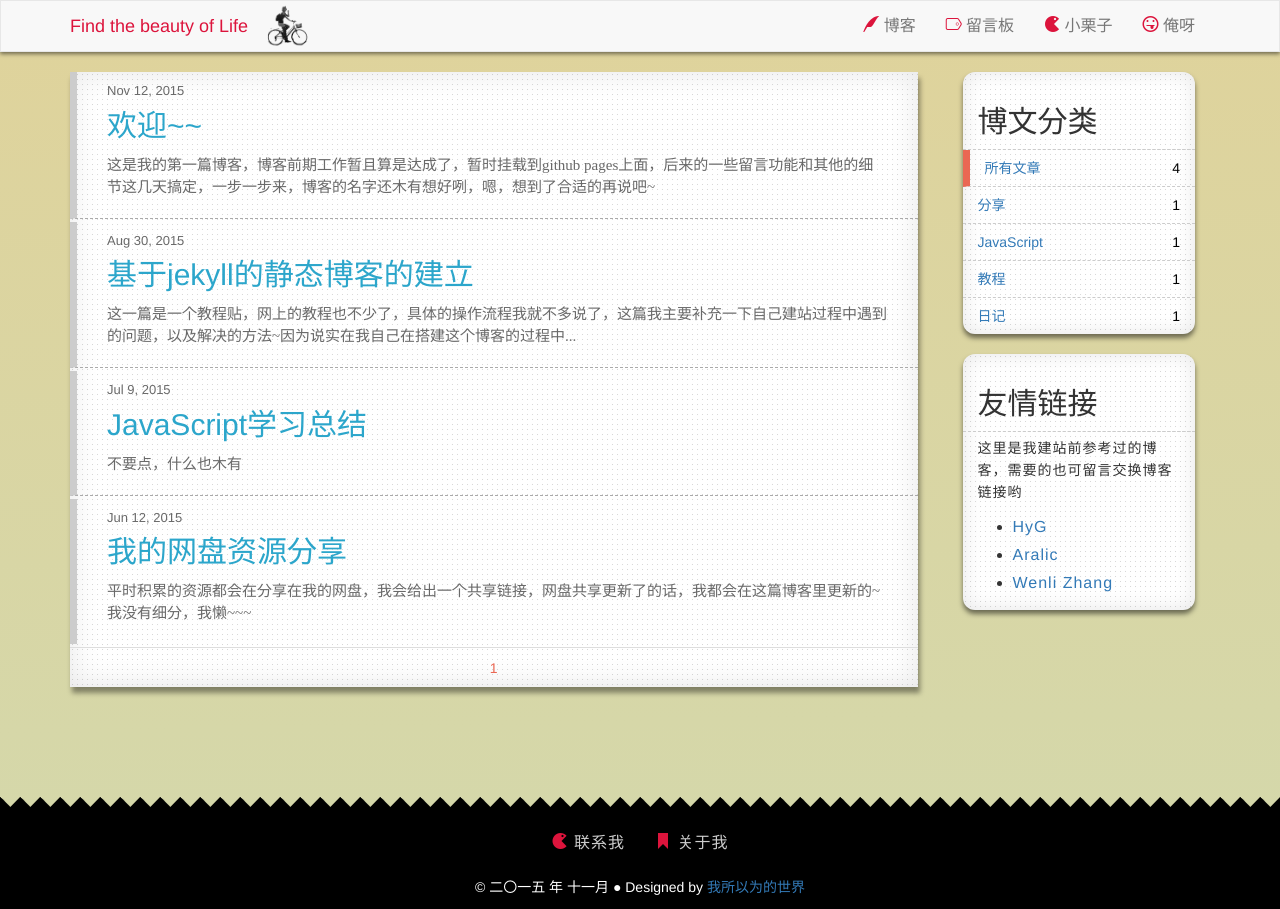
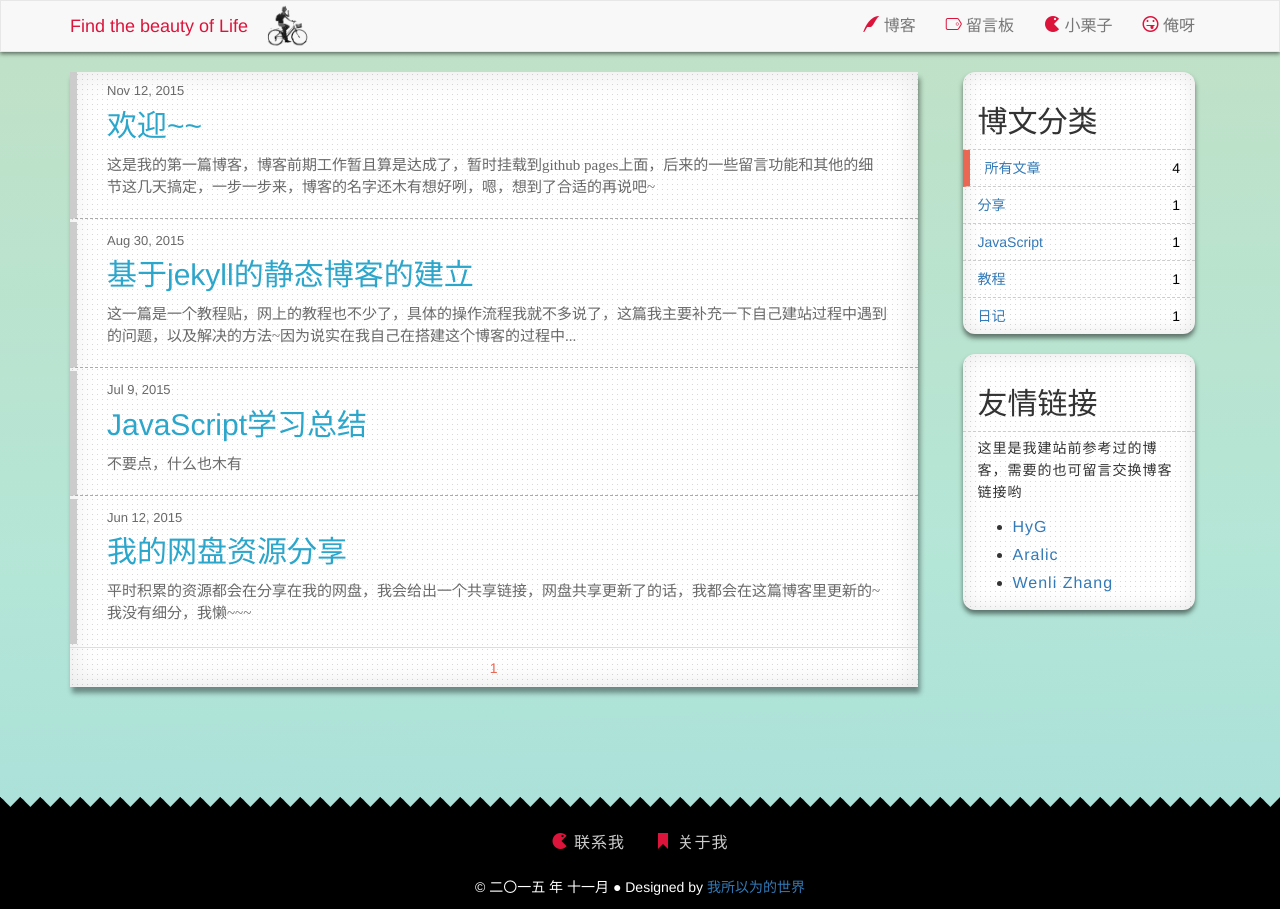
Before and after one commit to momeakl/momeakl.github.io, a Jekyll site: the page built from index.html, in a window 1280 px wide. Built offline with Jekyll 4.4.1, drawn with Linux system fonts in a browser that asks for light colours; nearby versions of some CDN libraries; some web fonts are replaced; the list of posts is cut into pages by our own code; comment, search, counter and statistics services are not loaded; a style sheet for code colours, icons or effects is not loaded.

Commit message:
add a color of background

```diff
--- a/static/css/index.css
+++ b/static/css/index.css
@@ -10,12 +10,12 @@
     font-family: 'Microsoft YaHei', 'Helvetica','Arial','SimHei', sans-serif;
     position: relative;
     min-width: 370px;
-    background: linear-gradient(179deg, #e3ac24, #e8cf8f, #b4e6d7);
-    background-size: 900% 900%;
+    background: linear-gradient(179deg, #e3ac24, #e8cf8f, #b4e6d7,#56b3f2);
+    background-size: 800% 800%;
 
-    -webkit-animation: AnimationName 50s ease infinite;
-    -moz-animation: AnimationName 50s ease infinite;
-    animation: AnimationName 50s ease infinite;
+    -webkit-animation: AnimationName 52s ease infinite;
+    -moz-animation: AnimationName 52s ease infinite;
+    animation: AnimationName 52s ease infinite;
 }
 @-webkit-keyframes AnimationName {
     0%{background-position:0% 91%}
```
